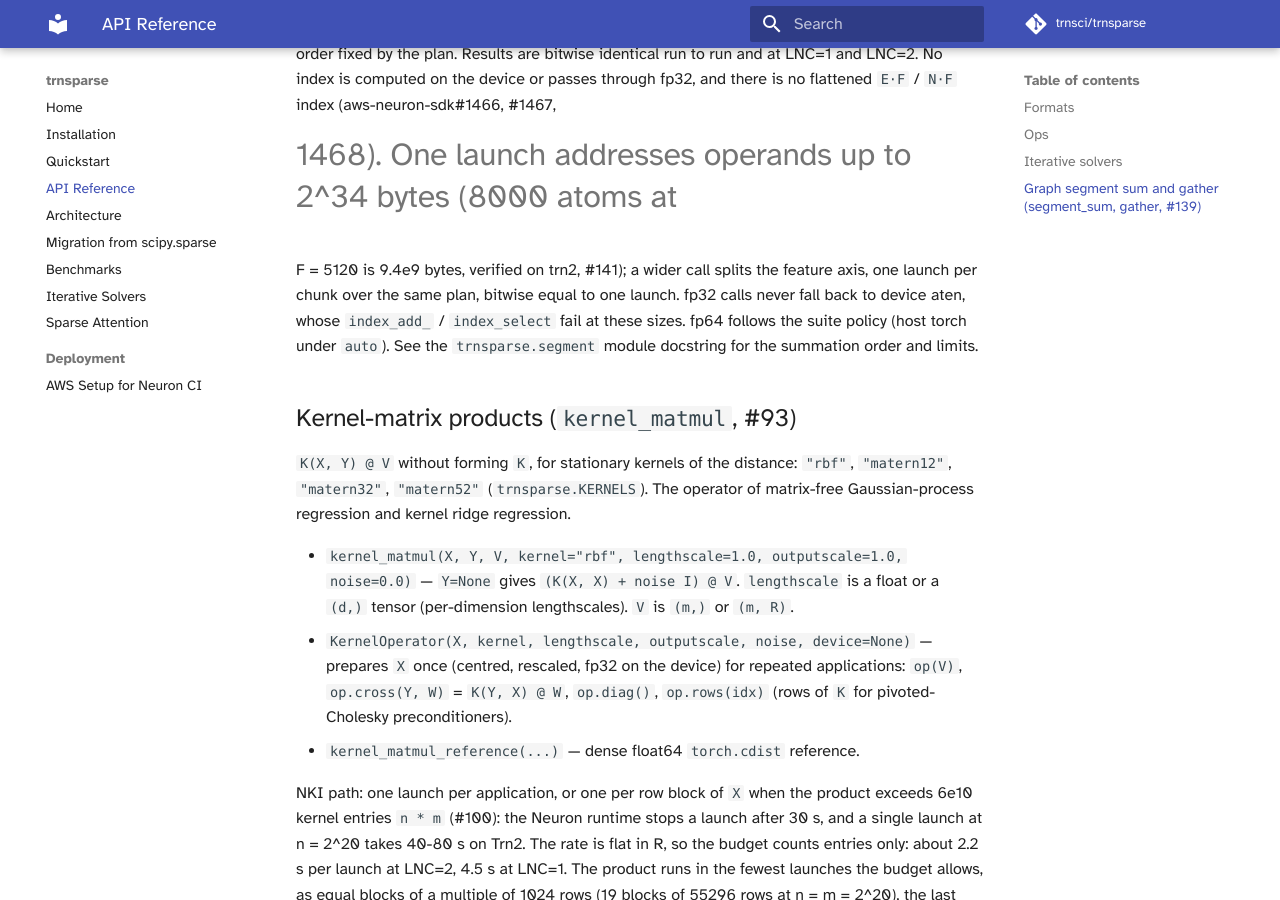
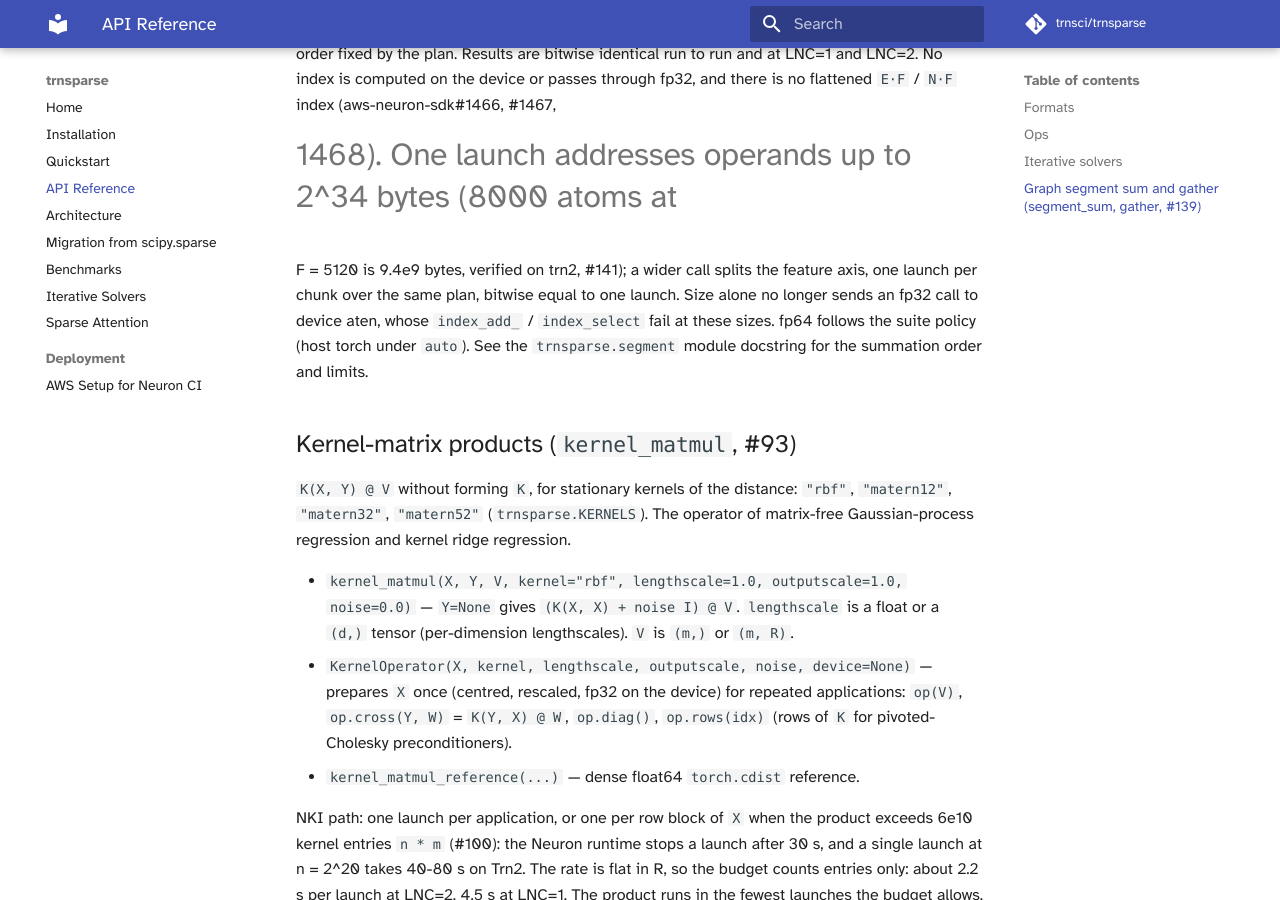
Before and after one commit to trnsci/trnsparse, an MkDocs documentation site: the page built from docs/api.md, in a window 1280 px wide and 900 px high, scrolled down 2079 px. Built offline with MkDocs 1.6.1 and Material for MkDocs 9.7.7, drawn with Linux system fonts in a browser that asks for light colours; some web fonts are replaced; comment, search, counter and statistics services are not loaded.

Commit message:
docs: size alone no longer routes to device aten (#141)
Co-Authored-By: Claude <noreply@anthropic.com>

```diff
--- a/docs/api.md
+++ b/docs/api.md
@@ -81,8 +81,8 @@ and there is no flattened `E·F` / `N·F` index (aws-neuron-sdk#1466, #1467,
 #1468). One launch addresses operands up to 2^34 bytes (8000 atoms at
 F = 5120 is 9.4e9 bytes, verified on trn2, #141); a wider call splits the
 feature axis, one launch per chunk over the same plan, bitwise equal to one
-launch. fp32 calls never fall back to device aten, whose `index_add_` /
-`index_select` fail at these sizes. fp64 follows the suite policy (host
+launch. Size alone no longer sends an fp32 call to device aten, whose
+`index_add_` / `index_select` fail at these sizes. fp64 follows the suite policy (host
 torch under `auto`). See the `trnsparse.segment` module
 docstring for the summation order and limits.
 
```
Also changed, not shown: 1 other file.
